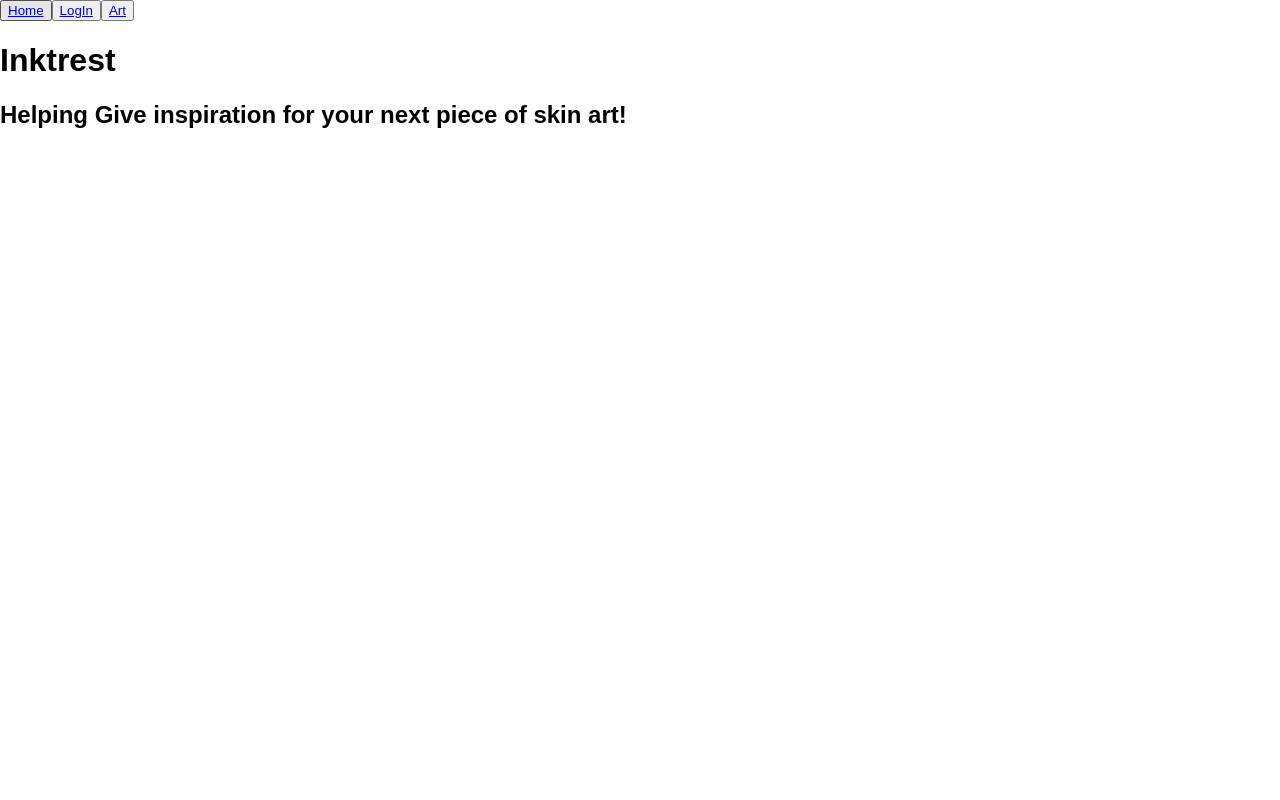
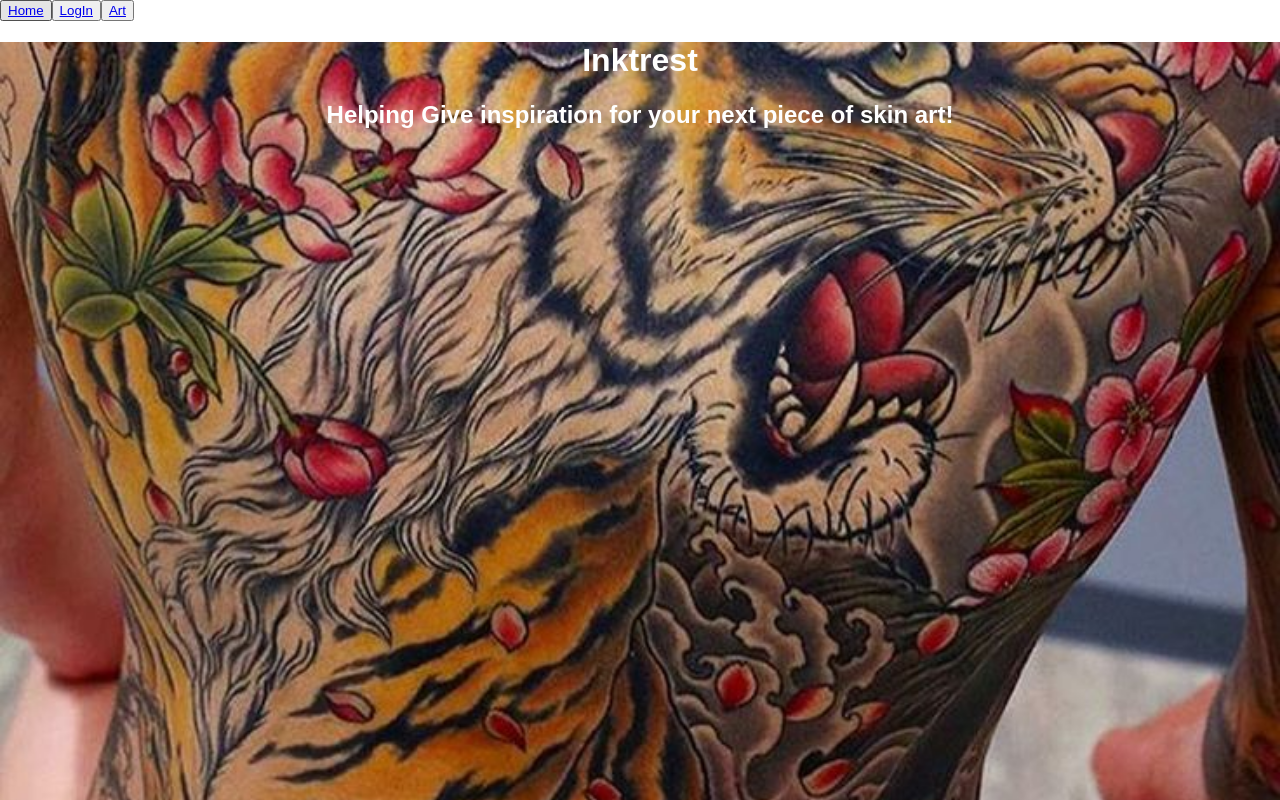
Before and after one commit to FlozoSwoops/Tattoo-Project, a React (Create React App) app in the folder client/: page / in a window 1280 px wide. Shown: the top 800 px of the page. Built offline with nearby package versions, Linux system fonts and the light colour scheme.

Commit message:
added background

```diff
--- a/client/src/components/home/HomePage.js
+++ b/client/src/components/home/HomePage.js
@@ -1,5 +1,17 @@
 import React, { Component } from 'react'
 import styled from 'styled-components'
+import img from '../../background1.jpg';
+
+const Content = styled.div`
+    background-image: url(${img});
+    width: 100%;
+    height: 1000px;
+    background-size:cover;
+    background-position: center;
+    background-repeat: no-repeat;
+    color: white;
+    text-align: center;
+`
 
 const ArtistStyle = styled.div`
 text-align: center;
@@ -8,10 +20,12 @@ text-align: center;
 class HomePage extends Component {
   render () {
     return (
+      <Content>
       <div>
         <h1>Inktrest</h1>
         <h2>Helping Give inspiration for your next piece of skin art!</h2>
       </div>
+      </Content>
     )
   }
 }
--- a/client/src/components/login/LoginPage.js
+++ b/client/src/components/login/LoginPage.js
@@ -1,6 +1,17 @@
 import React, { Component } from 'react'
 import { Redirect, Link } from 'react-router-dom'
 import axios from 'axios'
+import styled from 'styled-components'
+import img from '../../background1.jpg';
+
+const Content = styled.div`
+    background-image: url(${img});
+    width: 100%;
+    height: 1000px;
+    background-size:cover;
+    background-position: center;
+    background-repeat: no-repeat;
+`
 
 class Login extends Component {
 
```
Also changed, not shown: client/src/App.js (+1 -8 lines), client/src/background1.jpg (added), client/src/components/user/UserPage.js (added), 1 other file (tests, documents, lock files or other folders).
